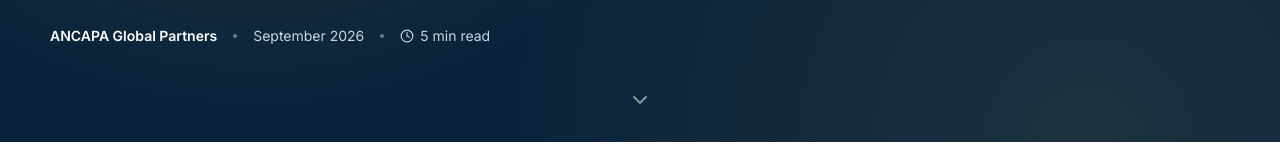
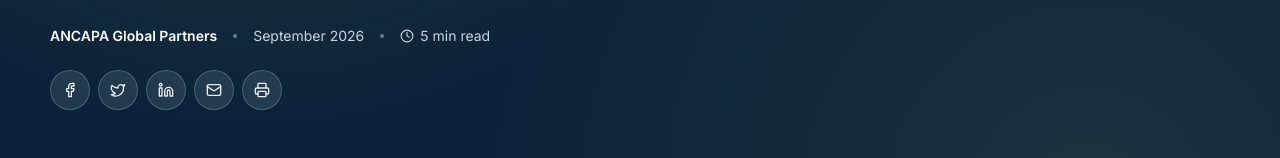
Before and after one commit to maurobernardo/Ancapa-Global, a Next.js app: page /insights/critical-minerals-corridors in a window 1280 px wide. Shown: the part 507-665 px from the top of the page. Built offline with nearby package versions, Linux system fonts and the light colour scheme; no server answers.

Commit message:
Add styled share bar (Facebook, X, LinkedIn, email, print-to-PDF) with branded print cover for article page

```diff
--- a/app/insights/[slug]/page.tsx
+++ b/app/insights/[slug]/page.tsx
@@ -1,10 +1,12 @@
 import type { Metadata } from "next";
 import { notFound } from "next/navigation";
 import Link from "next/link";
+import Image from "next/image";
 import { ArrowLeft, ArrowRight, Clock, CheckCircle2, ChevronDown } from "lucide-react";
 import { insights, company } from "@/lib/data";
 import { Reveal } from "@/components/reveal";
 import { ReadingProgress } from "@/components/reading-progress";
+import { ShareBar } from "@/components/share-bar";
 
 const siteUrl = process.env.NEXT_PUBLIC_SITE_URL || "https://ancapaglobal.com";
 
@@ -74,8 +76,25 @@ export default async function InsightArticle({ params }: { params: Promise<{ slu
     <script type="application/ld+json" dangerouslySetInnerHTML={{ __html: JSON.stringify(jsonLd) }} />
     <script type="application/ld+json" dangerouslySetInnerHTML={{ __html: JSON.stringify(breadcrumbLd) }} />
 
+    {/* Print-only cover, shown when saving/printing as PDF */}
+    <div className="hidden print:block px-2 pt-4 pb-8">
+      <div className="flex items-center justify-between border-b-2 border-navy pb-4">
+        <Image src="/ancapa-logo.png" alt="ANCAPA Global Partners" width={500} height={500} className="h-16 w-auto object-contain" />
+        <span className="text-[.7rem] tracking-[.2em] uppercase text-slate-500">Insights · {i.category}</span>
+      </div>
+      <h1 className="display mt-8 text-4xl leading-tight text-navy">{i.title}</h1>
+      <p className="mt-4 text-lg leading-7 text-slate-600">{i.dek || i.excerpt}</p>
+      <div className="mt-6 flex items-center gap-3 text-sm text-slate-500">
+        <span className="font-semibold text-navy">{company.name}</span>
+        <span>·</span>
+        <span>{i.date}</span>
+        {i.readTime && <><span>·</span><span>{i.readTime}</span></>}
+      </div>
+      <div className="mt-6 border-t border-slate-200" />
+    </div>
+
     {/* Hero */}
-    <section className="relative overflow-hidden bg-[#08233a] text-white">
+    <section className="relative overflow-hidden bg-[#08233a] text-white print:hidden">
       <div className="absolute inset-0 bg-[radial-gradient(circle_at_20%_0%,rgba(185,151,88,.25),transparent_45%),radial-gradient(circle_at_85%_100%,rgba(185,151,88,.12),transparent_50%)]" />
       <span className="display pointer-events-none select-none absolute -top-10 right-[-2rem] md:right-8 text-[11rem] md:text-[16rem] leading-none text-white/[.05]">01</span>
       <div className="container relative pt-6 pb-16 md:pt-8 md:pb-24">
@@ -98,6 +117,11 @@ export default async function InsightArticle({ params }: { params: Promise<{ slu
               <span className="h-1 w-1 rounded-full bg-white/40" />
               <span>{i.date}</span>
               {i.readTime && <><span className="h-1 w-1 rounded-full bg-white/40" /><span className="inline-flex items-center gap-1.5"><Clock className="h-3.5 w-3.5" />{i.readTime}</span></>}
+            </div>
+          </Reveal>
+          <Reveal delay={320}>
+            <div className="mt-6 [&_a]:border-white/20 [&_a]:bg-white/10 [&_a]:text-white/90 [&_button]:border-white/20 [&_button]:bg-white/10 [&_button]:text-white/90 [&_a:hover]:border-white [&_button:hover]:border-white [&_a:hover]:text-white [&_button:hover]:text-white">
+              <ShareBar url={url} title={i.title} text={i.dek || i.excerpt} />
             </div>
           </Reveal>
         </div>
@@ -132,7 +156,7 @@ export default async function InsightArticle({ params }: { params: Promise<{ slu
         </div>
       </div>
 
-      <Reveal>
+      <Reveal className="print:hidden">
         <div className="max-w-5xl mt-16 rounded-3xl bg-navy text-white p-8 md:p-12 relative overflow-hidden">
           <div className="absolute inset-0 bg-[radial-gradient(circle_at_90%_10%,rgba(185,151,88,.22),transparent_45%)]" />
           <div className="relative">
--- /dev/null
+++ b/components/share-bar.tsx
@@ -0,0 +1,27 @@
+"use client";
+import { Facebook, Twitter, Linkedin, Mail, Printer } from "lucide-react";
+
+export function ShareBar({ url, title, text }: { url: string; title: string; text: string }) {
+  const shareText = `${title}. ${text}`;
+  const links = [
+    { label: "Facebook", Icon: Facebook, href: `https://www.facebook.com/sharer/sharer.php?u=${encodeURIComponent(url)}` },
+    { label: "Share on X", Icon: Twitter, href: `https://twitter.com/intent/tweet?url=${encodeURIComponent(url)}&text=${encodeURIComponent(shareText)}` },
+    { label: "LinkedIn", Icon: Linkedin, href: `https://www.linkedin.com/sharing/share-offsite/?url=${encodeURIComponent(url)}` },
+    { label: "Email", Icon: Mail, href: `mailto:?subject=${encodeURIComponent(title)}&body=${encodeURIComponent(`${shareText}\n\n${url}`)}` },
+  ];
+
+  return (
+    <div className="print:hidden flex items-center gap-2">
+      {links.map(({ label, Icon, href }) => (
+        <a key={label} href={href} target="_blank" rel="noopener noreferrer" aria-label={label}
+          className="h-10 w-10 rounded-full border border-slate-200 flex items-center justify-center text-slate-500 hover:text-navy hover:border-navy hover:-translate-y-0.5 transition">
+          <Icon className="h-4 w-4" />
+        </a>
+      ))}
+      <button onClick={() => window.print()} aria-label="Print or save as PDF"
+        className="h-10 w-10 rounded-full border border-slate-200 flex items-center justify-center text-slate-500 hover:text-navy hover:border-navy hover:-translate-y-0.5 transition">
+        <Printer className="h-4 w-4" />
+      </button>
+    </div>
+  );
+}
```
Also changed, not shown: app/globals.css (+7 -0 lines).
